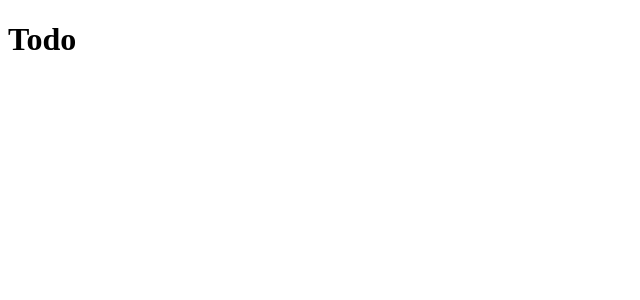
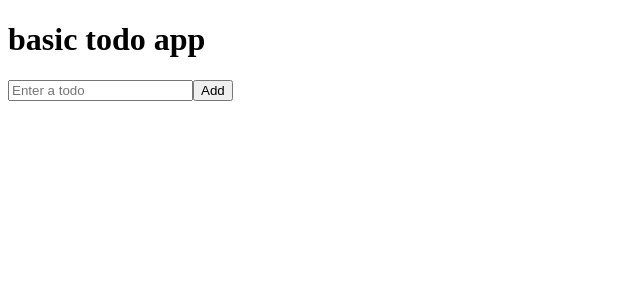
Before and after one commit to shayaankn/basic-todo-app, a React (Create React App) app: page / in a window 1280 px wide. Shown: the top 300 px of the page, without its empty margins (0-640 px from the left). Built offline with nearby package versions, Linux system fonts and the light colour scheme; the HTML template or start-up script is replaced by a standard one.

Commit message:
Add and delete functionality added

```diff
--- a/src/App.js
+++ b/src/App.js
@@ -1,9 +1,41 @@
-import React from 'react';
+import React, { useState } from 'react';
 
 function App() {
+  const [inputValue, setInputValue] = useState('');
+  const [todos, setTodos] = useState([]);
+
+  const addTodo = () => {
+    if (inputValue.trim() !== '') {
+      setTodos([...todos, inputValue]);
+      setInputValue('');
+    }
+  };
+
+  const deleteTodo = (index) => {
+    const updatedTodos = todos.filter((_, i) => i !== index);
+    setTodos(updatedTodos);
+  }
+
   return (
     <div>
-      <h1>Todo</h1>
+      <h1>basic todo app</h1>
+      <input
+        type="text"
+        placeholder="Enter a todo"
+        value={inputValue}
+        onChange={(e) => setInputValue(e.target.value)}
+      />
+      <button onClick={addTodo}>Add</button>
+
+      <ul>
+        {todos.map((todo, index) => (
+          <li key={index}>
+            {todo}
+            <button onClick={() => deleteTodo(index)}>Delete</button>
+          </li>
+        ))}
+      </ul>
+
     </div>
   );
 }
```
